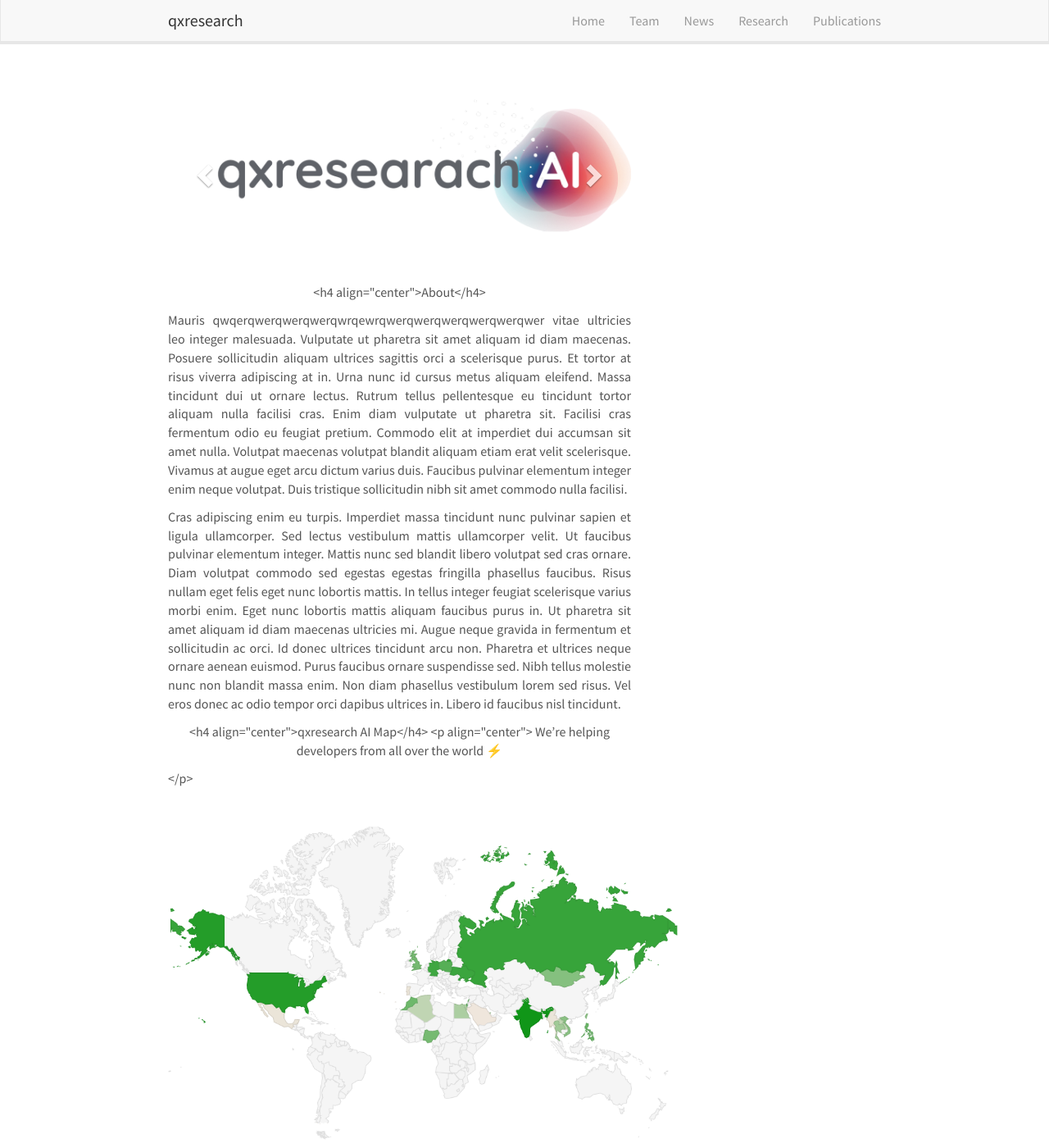
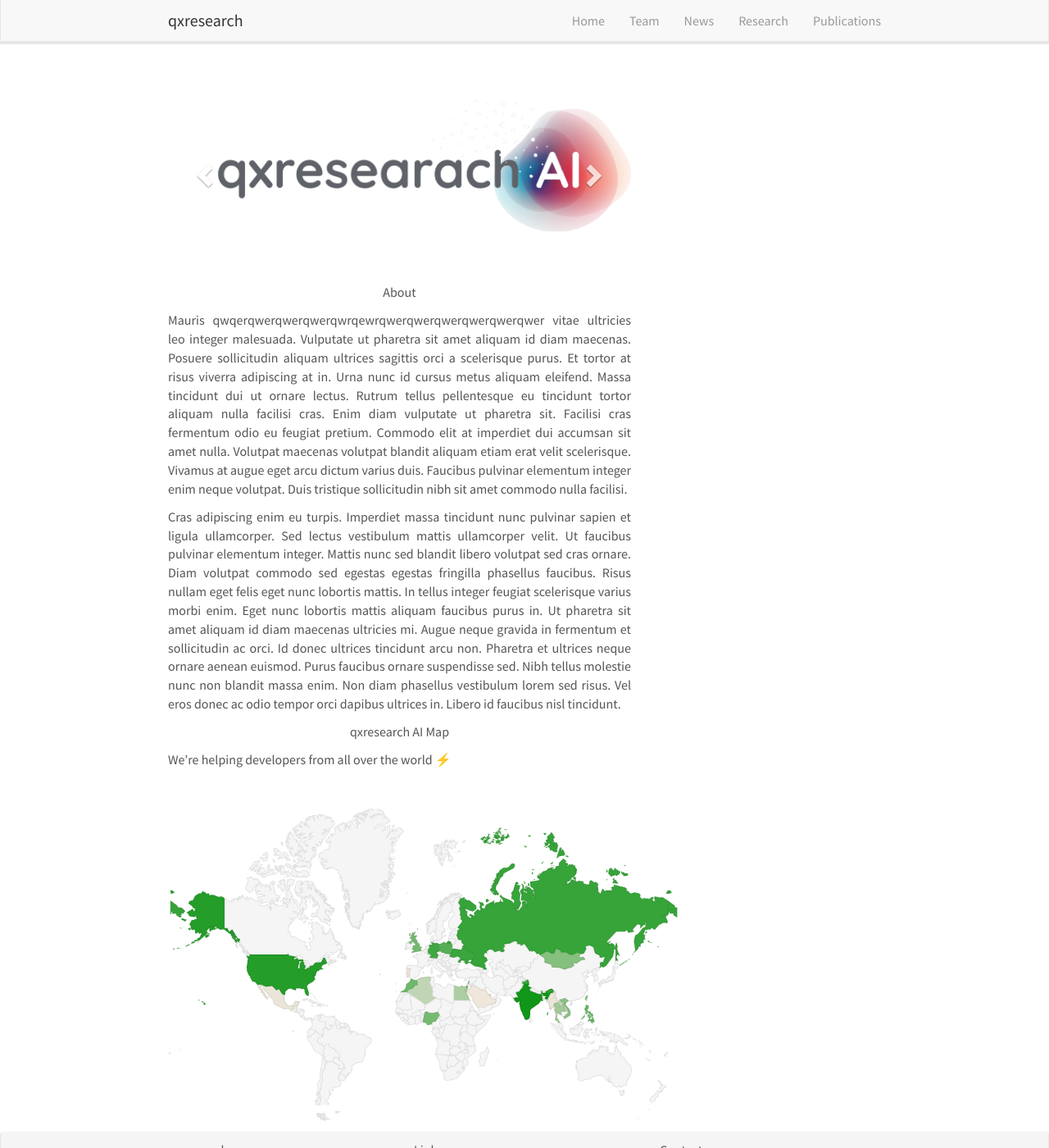
Before and after one commit to qxresearch/qxresearch.github.io, a Jekyll site: the page built from _pages/home.md, in a window 1280 px wide and 1400 px high. Shown: the whole window at 82% size. Built offline with Jekyll 4.4.1, drawn with Linux system fonts in a browser that asks for light colours; nearby versions of some CDN libraries; comment, search, counter and statistics services are not loaded.

Commit message:
Update home.md

```diff
--- a/_pages/home.md
+++ b/_pages/home.md
@@ -6,7 +6,7 @@ sitemap: false
 permalink: /
 ---
 <p align="center">
-  <h4 align="center">About</h4>
+  About
 </p>
 
 Mauris qwqerqwerqwerqwerqwrqewrqwerqwerqwerqwerqwerqwer vitae ultricies leo integer malesuada. Vulputate ut pharetra sit amet aliquam id diam maecenas. Posuere sollicitudin aliquam ultrices sagittis orci a scelerisque purus. Et tortor at risus viverra adipiscing at in. Urna nunc id cursus metus aliquam eleifend. Massa tincidunt dui ut ornare lectus. Rutrum tellus pellentesque eu tincidunt tortor aliquam nulla facilisi cras. Enim diam vulputate ut pharetra sit. Facilisi cras fermentum odio eu feugiat pretium. Commodo elit at imperdiet dui accumsan sit amet nulla. Volutpat maecenas volutpat blandit aliquam etiam erat velit scelerisque. Vivamus at augue eget arcu dictum varius duis. Faucibus pulvinar elementum integer enim neque volutpat. Duis tristique sollicitudin nibh sit amet commodo nulla facilisi.
@@ -14,11 +14,10 @@ Mauris qwqerqwerqwerqwerqwrqewrqwerqwerqwerqwerqwerqwer vitae ultricies leo inte
 Cras adipiscing enim eu turpis. Imperdiet massa tincidunt nunc pulvinar sapien et ligula ullamcorper. Sed lectus vestibulum mattis ullamcorper velit. Ut faucibus pulvinar elementum integer. Mattis nunc sed blandit libero volutpat sed cras ornare. Diam volutpat commodo sed egestas egestas fringilla phasellus faucibus. Risus nullam eget felis eget nunc lobortis mattis. In tellus integer feugiat scelerisque varius morbi enim. Eget nunc lobortis mattis aliquam faucibus purus in. Ut pharetra sit amet aliquam id diam maecenas ultricies mi. Augue neque gravida in fermentum et sollicitudin ac orci. Id donec ultrices tincidunt arcu non. Pharetra et ultrices neque ornare aenean euismod. Purus faucibus ornare suspendisse sed. Nibh tellus molestie nunc non blandit massa enim. Non diam phasellus vestibulum lorem sed risus. Vel eros donec ac odio tempor orci dapibus ultrices in. Libero id faucibus nisl tincidunt.
 
 <p align="center">
-  <h4 align="center">qxresearch AI Map</h4>
-  <p align="center">
-    We're helping developers from all over the world ⚡
-  </p>
+  qxresearch AI Map
 </p>
+
+ We're helping developers from all over the world ⚡
 
 <br>
 
```
